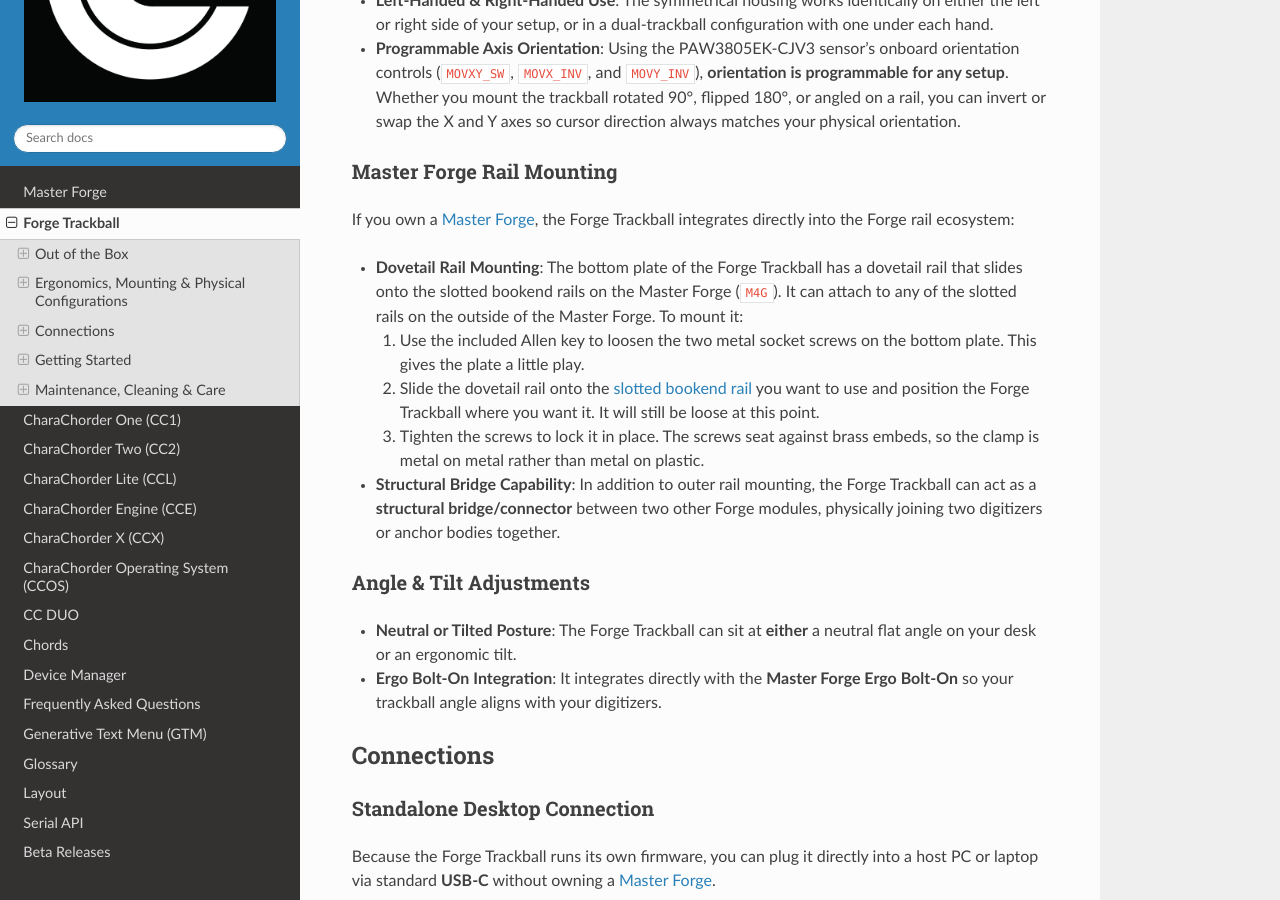
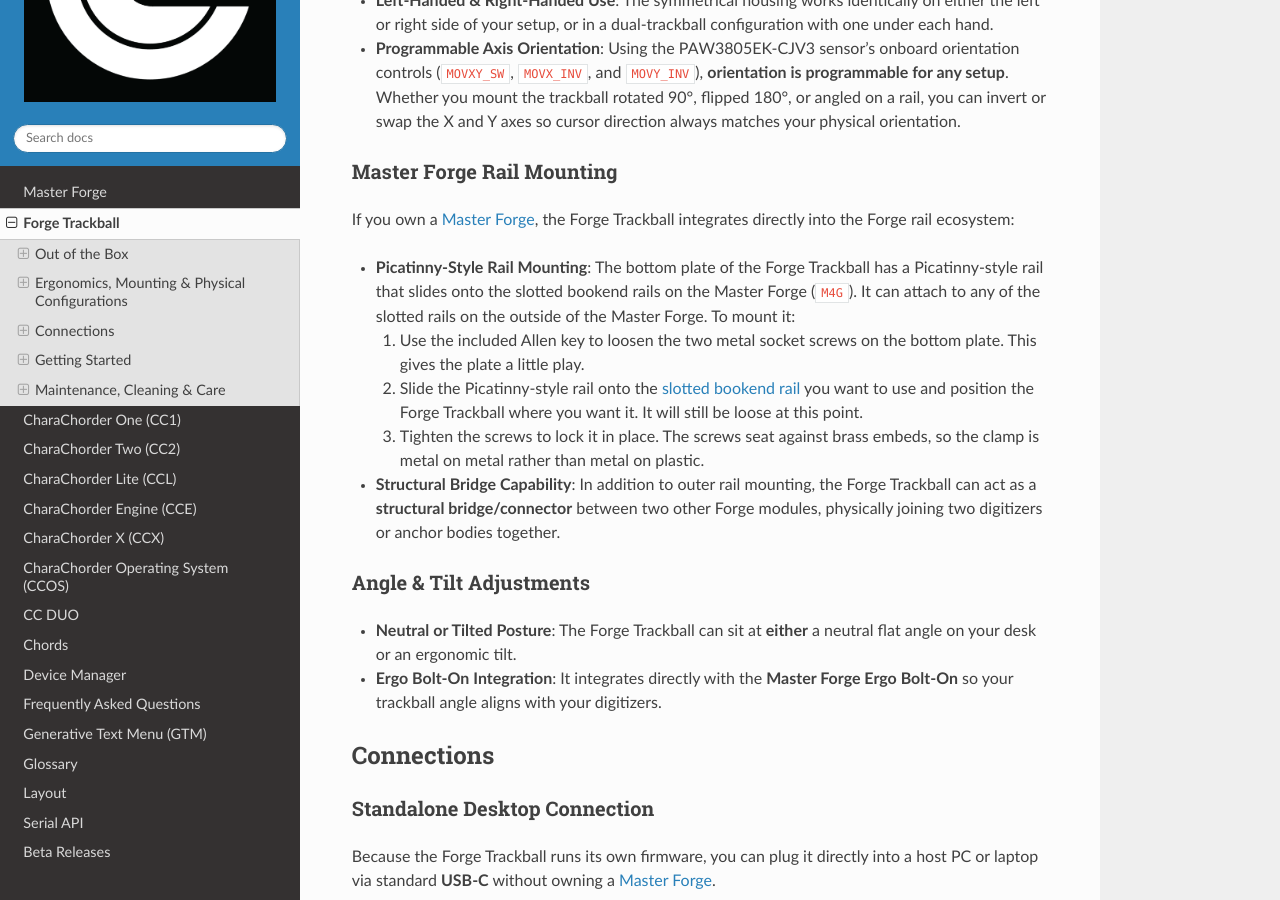
Before and after one commit to CharaChorder/docs, a Sphinx documentation site: the page built from docs/Forge_Trackball.rst, in a window 1280 px wide and 900 px high, scrolled down 4941 px. Built offline with Sphinx 7.4.7 and the Read the Docs theme 3.1.0, drawn with Linux system fonts in a browser that asks for light colours; some of the changed text lies outside the part shown.

Commit message:
docs/forge_trackball: call the rail Picatinny-style instead of dovetail
Co-Authored-By: Claude Sonnet 5.5 <noreply@anthropic.com>

```diff
--- a/docs/Forge_Trackball.rst
+++ b/docs/Forge_Trackball.rst
@@ -75,7 +75,7 @@ Like the :doc:`Master Forge <Master Forge>` digitizers, the Forge Trackball is c
 
 The module's cut-face housing is **completely symmetrical and reversible**. This geometry allows you to orient the Forge Trackball for either **fingertip control** or **thumb control**, and makes it equally comfortable for **left-handed** and **right-handed** users.
 
-On the underside of the module, you'll find the **same round, rubberized feet** used across CharaChorder's other hardware products (:doc:`Master Forge <Master Forge>` and :doc:`CharaChorder Two <CharaChorder Two>`), providing a stable, non-slip grip on desks and smooth surfaces when used as a standalone device. The bottom plate also has a **dovetail rail** that slides onto :doc:`Master Forge <Master Forge>` slotted bookend rails, and is locked in place with two socket screws.
+On the underside of the module, you'll find the **same round, rubberized feet** used across CharaChorder's other hardware products (:doc:`Master Forge <Master Forge>` and :doc:`CharaChorder Two <CharaChorder Two>`), providing a stable, non-slip grip on desks and smooth surfaces when used as a standalone device. The bottom plate also has a **Picatinny-style rail** that slides onto :doc:`Master Forge <Master Forge>` slotted bookend rails, and is locked in place with two socket screws.
 
 .. warning::
    **IMPORTANT: Do Not Open the Exoskeleton.** Internal components of the Forge Trackball are not user-serviceable, and **opening the Aluminum 5052 exoskeleton will void your manufacturer warranty**. Because the exoskeleton shell is formed using tight precision folds, folding and unfolding the shell multiple times can fatigue and break the metal seams.
@@ -175,10 +175,10 @@ Master Forge Rail Mounting
 
 If you own a :doc:`Master Forge <Master Forge>`, the Forge Trackball integrates directly into the Forge rail ecosystem:
 
-* **Dovetail Rail Mounting**: The bottom plate of the Forge Trackball has a dovetail rail that slides onto the slotted bookend rails on the Master Forge (``M4G``). It can attach to any of the slotted rails on the outside of the Master Forge. To mount it:
+* **Picatinny-Style Rail Mounting**: The bottom plate of the Forge Trackball has a Picatinny-style rail that slides onto the slotted bookend rails on the Master Forge (``M4G``). It can attach to any of the slotted rails on the outside of the Master Forge. To mount it:
 
   #. Use the included Allen key to loosen the two metal socket screws on the bottom plate. This gives the plate a little play.
-  #. Slide the dovetail rail onto the :ref:`slotted bookend rail <Master Forge:The Bookend Rails>` you want to use and position the Forge Trackball where you want it. It will still be loose at this point.
+  #. Slide the Picatinny-style rail onto the :ref:`slotted bookend rail <Master Forge:The Bookend Rails>` you want to use and position the Forge Trackball where you want it. It will still be loose at this point.
   #. Tighten the screws to lock it in place. The screws seat against brass embeds, so the clamp is metal on metal rather than metal on plastic.
 
 * **Structural Bridge Capability**: In addition to outer rail mounting, the Forge Trackball can act as a **structural bridge/connector** between two other Forge modules, physically joining two digitizers or anchor bodies together.
```
